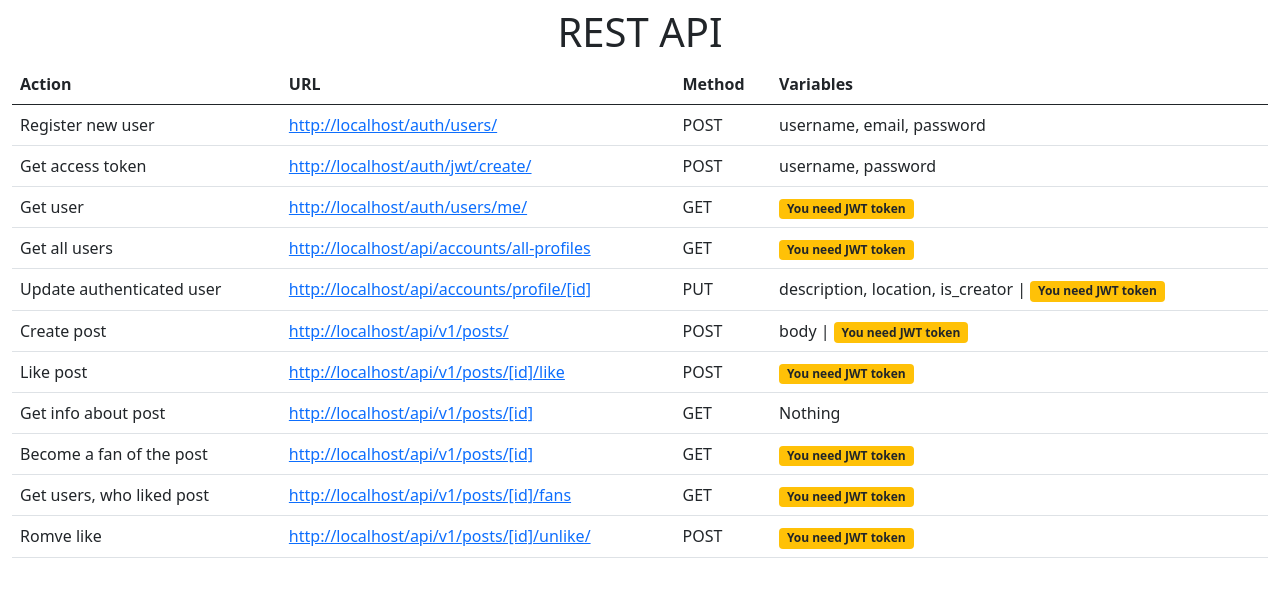
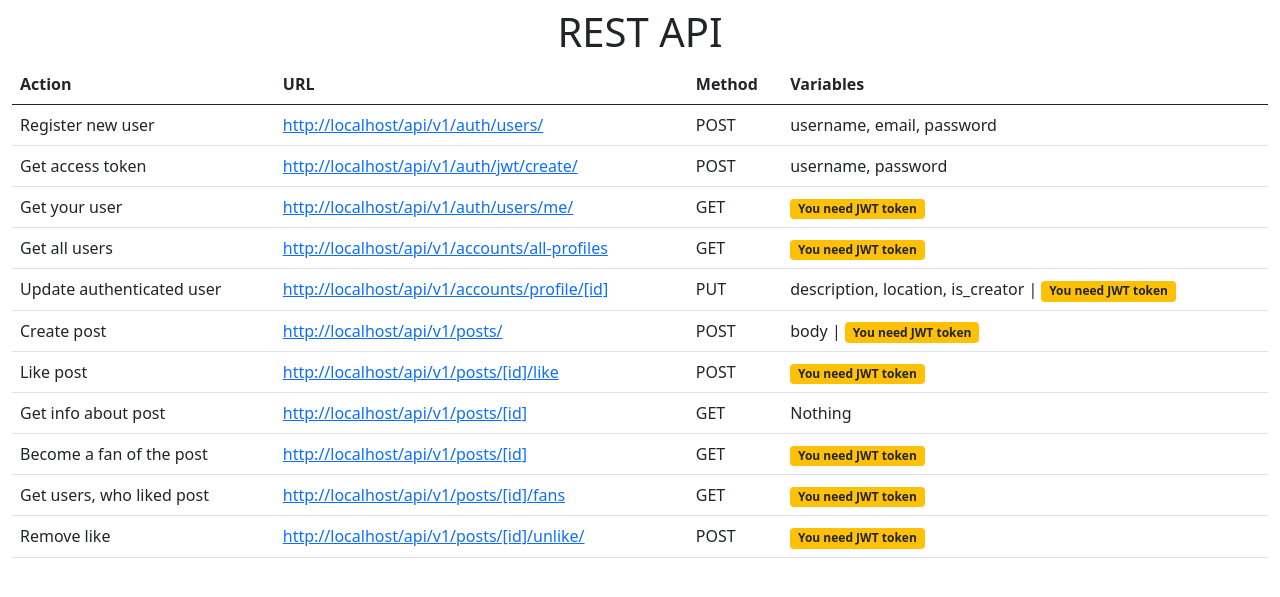
Before and after one commit to 4bselyam/django-test-task, a Django app: page / in a window 1280 px wide. Shown: the top 597 px of the page. Run offline with Django 3.2, Linux system fonts and the light colour scheme.

Commit message:
URLs updated

```diff
--- a/django_auth_new/urls.py
+++ b/django_auth_new/urls.py
@@ -24,9 +24,9 @@ apipatterns = [
 
 urlpatterns = [
     path('admin/', admin.site.urls),
-    path('auth/', include('djoser.urls')),
-    path('auth/', include('djoser.urls.jwt')),
-    path('api/accounts/', include('accounts.urls')),
+    path('api/v1/auth/', include('djoser.urls')),
+    path('api/v1/auth/', include('djoser.urls.jwt')),
+    path('api/v1/accounts/', include('accounts.urls')),
     path('', index, name='home'),
     path('api/v1/', include((apipatterns, 'api'), namespace=None)),
 ]
--- a/main/template/index.html
+++ b/main/template/index.html
@@ -15,26 +15,26 @@
             <tbody>
             <tr>
                 <td>Register new user</td>
-                <td><a href="http://{{ host }}/auth/users/">http://{{ host }}/auth/users/</a></td>
+                <td><a href="http://{{ host }}/api/v1/auth/users/">http://{{ host }}/api/v1/auth/users/</a></td>
                 <td>POST</td>
                 <td>username, email, password</td>
             </tr>
             <tr>
                 <td>Get access token</td>
-                <td><a href="http://{{ host }}/auth/jwt/create/">http://{{ host }}/auth/jwt/create/</a></td>
+                <td><a href="http://{{ host }}/api/v1/auth/jwt/create/">http://{{ host }}/api/v1/auth/jwt/create/</a></td>
                 <td>POST</td>
                 <td>username, password</td>
             </tr>
             <tr>
-                <td>Get user</td>
-                <td><a href="http://{{ host }}/auth/users/me/">http://{{ host }}/auth/users/me/</a></td>
+                <td>Get your user</td>
+                <td><a href="http://{{ host }}/api/v1/auth/users/me/">http://{{ host }}/api/v1/auth/users/me/</a></td>
                 <td>GET</td>
                 <td><span class="badge bg-warning text-dark">You need JWT token</span></td>
             </tr>
             <tr>
                 <td>Get all users</td>
                 <td>
-                    <a href="http://{{ host }}/api/accounts/all-profiles">http://{{ host }}/api/accounts/all-profiles</a>
+                    <a href="http://{{ host }}/api/v1/accounts/all-profiles">http://{{ host }}/api/v1/accounts/all-profiles</a>
                 </td>
                 <td>GET</td>
                 <td><span class="badge bg-warning text-dark">You need JWT token</span></td>
@@ -42,7 +42,7 @@
             <tr>
                 <td>Update authenticated user</td>
                 <td>
-                    <a href="http://{{ host }}/api/accounts/profile/[id]">http://{{ host }}/api/accounts/profile/[id]</a>
+                    <a href="http://{{ host }}/api/v1/accounts/profile/[id]">http://{{ host }}/api/v1/accounts/profile/[id]</a>
                 </td>
                 <td>PUT</td>
                 <td>description, location, is_creator | <span
@@ -79,7 +79,7 @@
                 <td><span class="badge bg-warning text-dark">You need JWT token</span></td>
             </tr>
             <tr>
-                <td>Romve like</td>
+                <td>Remove like</td>
                 <td><a href="http://{{ host }}/api/v1/posts/[id]/unlike/">http://{{ host }}/api/v1/posts/[id]/unlike/</a></td>
                 <td>POST</td>
                 <td><span class="badge bg-warning text-dark">You need JWT token</span></td>
```
Also changed, not shown: db.sqlite3.
